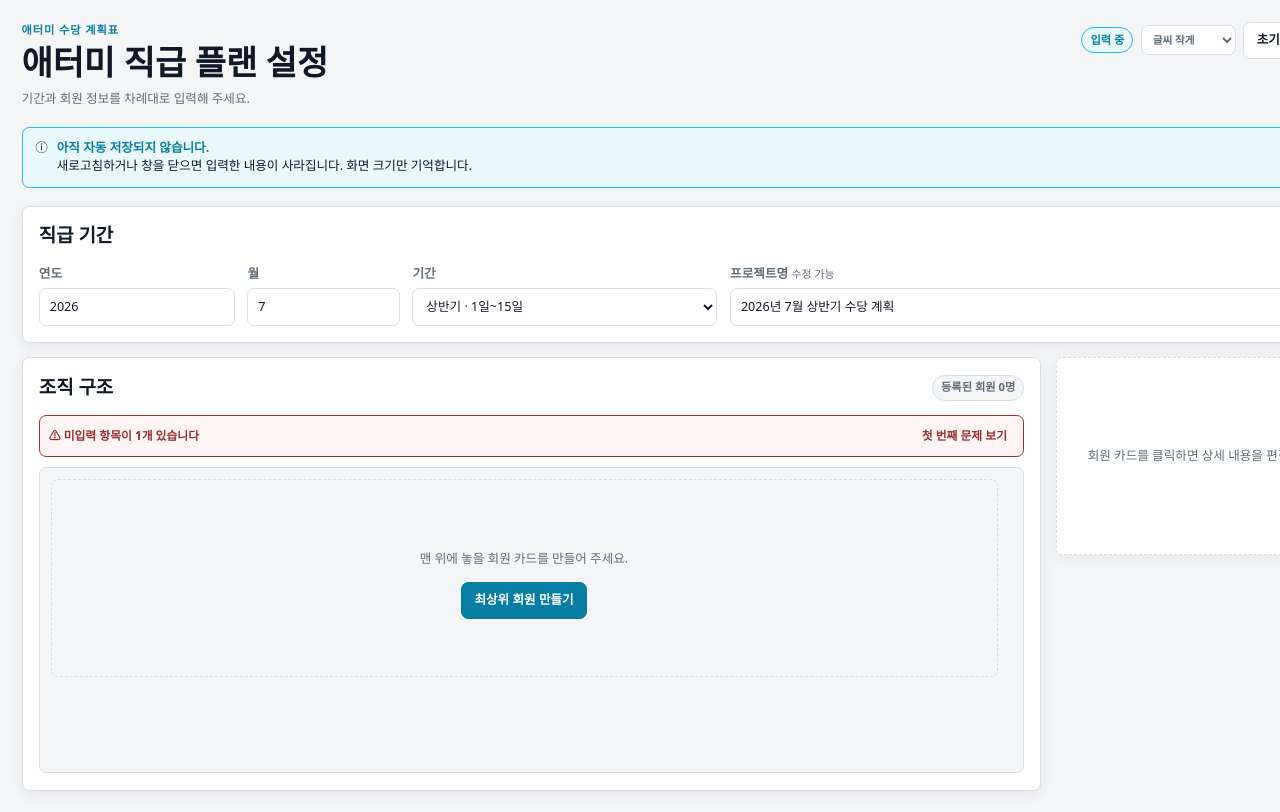
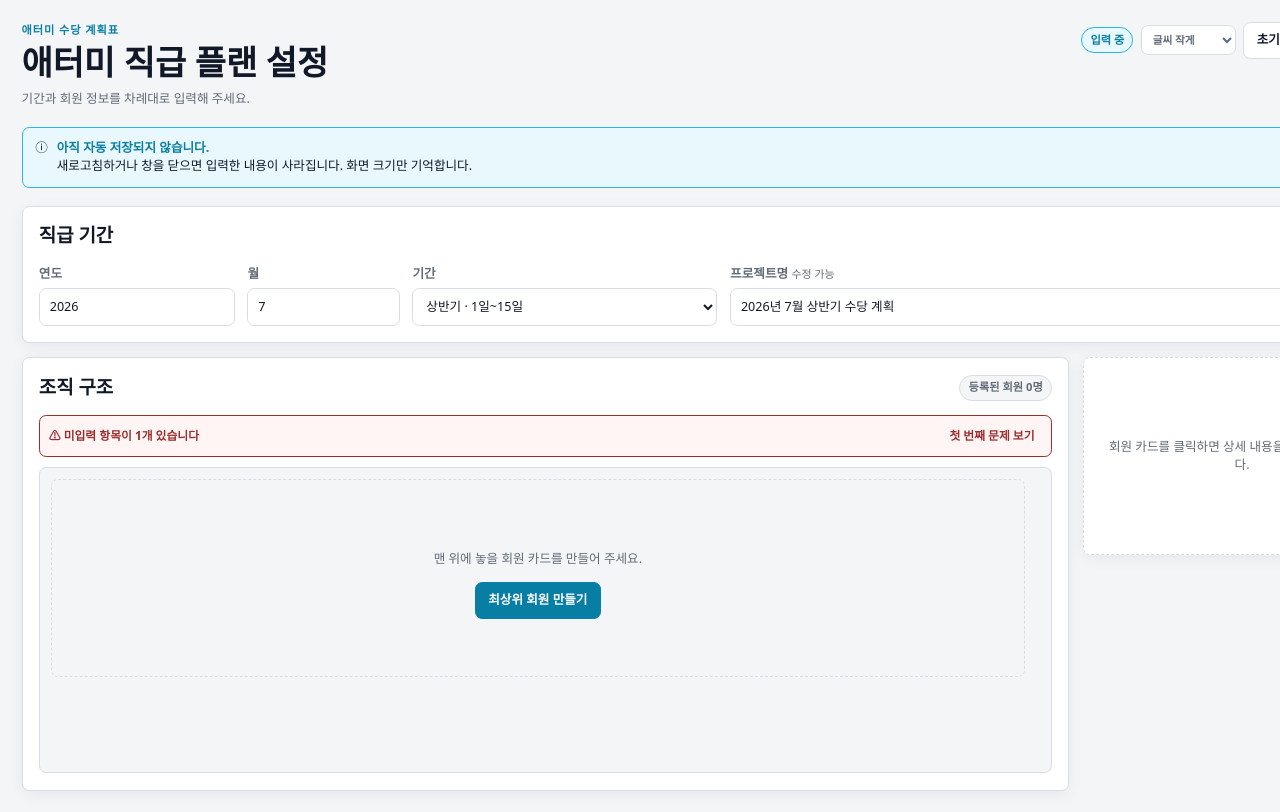
Before and after one commit to mworkroom/ngplan, a React (Vite) app: page / in a window 1280 px wide. Shown: the top 812 px of the page. Built offline with nearby package versions, Linux system fonts and the light colour scheme.

Commit message:
Narrow member detail sidebar
Refs #4

```diff
--- a/src/application/project-setup/validate-draft.ts
+++ b/src/application/project-setup/validate-draft.ts
@@ -215,6 +215,7 @@
         pvpTarget.code,
         'ERROR',
         { ...location, field: 'pvpTarget' },
+        '이번 기간 PVP 목표를 선택해 주세요.',
       ),
     );
   }
@@ -267,6 +268,7 @@
         'MEMBER_OPENING_STATE_UNCONFIRMED',
         'ERROR',
         { ...location, field: 'openingStateConfirmed' },
+        '시작값이 맞는지 확인해 주세요.',
       ),
     );
   }
--- a/src/ui/styles.css
+++ b/src/ui/styles.css
@@ -147,7 +147,7 @@
 .workspace-grid,
 .setup-layout {
   display: grid;
-  grid-template-columns: minmax(0, 1fr) minmax(320px, 25%);
+  grid-template-columns: minmax(0, 1fr) minmax(240px, 23%);
   align-items: start;
   gap: 16px;
 }
@@ -843,7 +843,7 @@
 @media (max-width: 1180px) {
   .workspace-grid,
   .setup-layout {
-    grid-template-columns: minmax(0, 1fr) minmax(320px, 34%);
+    grid-template-columns: minmax(0, 1fr) minmax(240px, 28%);
   }
 
   .project-period-row .form-grid {
```
Also changed, not shown: 2 other files (tests, documents, lock files or other folders).
